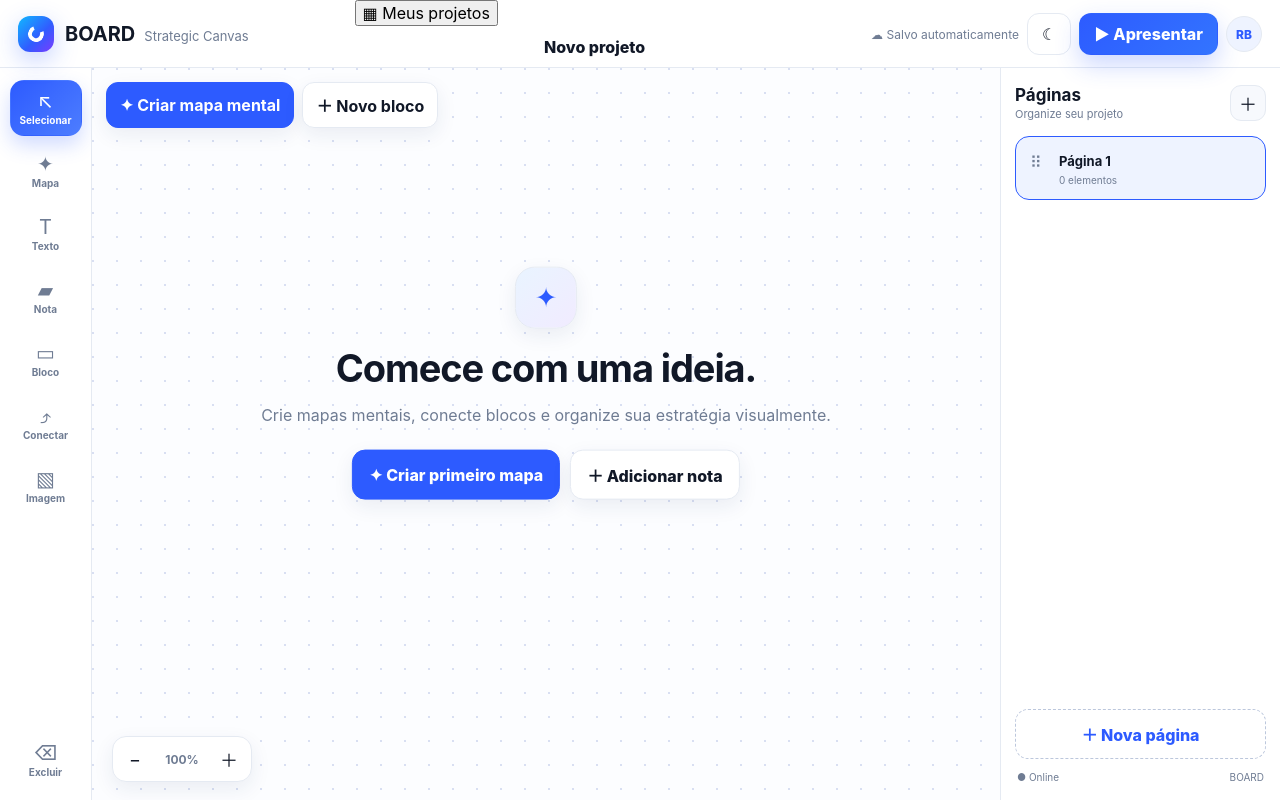
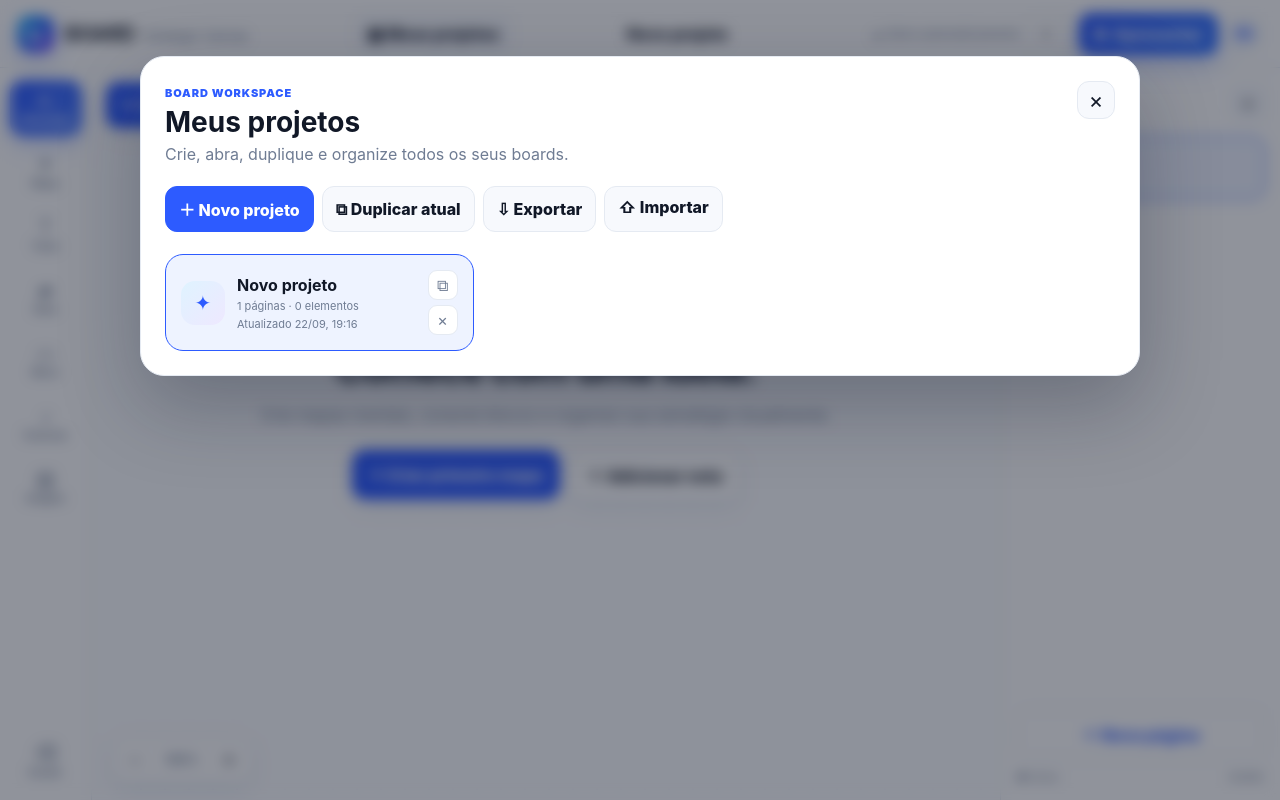
Before and after one commit to AUREON-TECH/BOARD, a plain HTML site: page index.html in a window 1280 px wide. Both pictures are taken after a click on the button "Abrir meus projetos". Drawn offline with Linux system fonts and the light colour scheme.

Commit message:
Melhora visual da biblioteca de projetos

```diff
--- a/styles.css
+++ b/styles.css
@@ -94,3 +94,15 @@ body.presenting .topbar,body.presenting .toolbar,body.presenting .slides-panel,b
 .board-item.selected .drag-handle{display:flex}
 .board-item.editing .item-delete,
 .board-item.editing .node-plus{display:none!important}
+
+.projects-trigger{border:1px solid var(--line);background:var(--panel2);color:var(--text);border-radius:12px;padding:9px 12px;font-weight:800;white-space:nowrap}
+.project-center{display:grid;grid-template-columns:auto minmax(160px,1fr);gap:8px;align-items:center}
+.projects-modal[hidden]{display:none}.projects-modal{position:fixed;inset:0;z-index:100}.projects-backdrop{position:absolute;inset:0;background:rgba(10,17,35,.45);backdrop-filter:blur(7px)}
+.projects-dialog{position:relative;width:min(1000px,92vw);max-height:84vh;overflow:auto;margin:7vh auto;background:var(--panel);border:1px solid var(--line);border-radius:24px;box-shadow:0 30px 80px rgba(15,23,42,.28);padding:24px}
+.projects-dialog-head{display:flex;justify-content:space-between;gap:20px;align-items:flex-start}.projects-dialog-head h2{margin:4px 0 5px;font-size:28px}.projects-dialog-head p{margin:0;color:var(--muted)}.eyebrow{font-size:11px;color:var(--accent);font-weight:900;text-transform:uppercase;letter-spacing:.08em}
+.dialog-close{width:38px;height:38px;border:1px solid var(--line);background:var(--panel2);color:var(--text);border-radius:12px;font-size:22px}
+.projects-toolbar{display:flex;gap:8px;flex-wrap:wrap;margin:22px 0}.projects-toolbar button,.import-label{border:1px solid var(--line);background:var(--panel2);color:var(--text);border-radius:12px;padding:10px 13px;font-weight:800;cursor:pointer}.projects-toolbar .projects-primary{background:var(--accent);color:#fff;border-color:var(--accent)}
+.projects-grid{display:grid;grid-template-columns:repeat(3,minmax(0,1fr));gap:12px}.project-card{position:relative;display:grid;grid-template-columns:44px 1fr auto;gap:12px;align-items:center;border:1px solid var(--line);background:var(--panel2);border-radius:18px;padding:15px;cursor:pointer;transition:.15s}.project-card:hover{transform:translateY(-2px);box-shadow:var(--shadowSm)}.project-card.active{border-color:var(--accent);background:var(--accentSoft)}
+.project-card-icon{width:44px;height:44px;border-radius:14px;display:grid;place-items:center;background:linear-gradient(135deg,#dff3ff,#eee8ff);color:var(--accent);font-size:20px}.project-card-body{min-width:0;display:flex;flex-direction:column}.project-card-body strong{overflow:hidden;text-overflow:ellipsis;white-space:nowrap}.project-card-body small,.project-card-body span{color:var(--muted);font-size:11px;margin-top:4px}.project-card-actions{display:flex;flex-direction:column;gap:5px}.project-card-actions button{width:30px;height:30px;border:1px solid var(--line);background:var(--panel);color:var(--muted);border-radius:9px}
+@media(max-width:900px){.projects-trigger span{display:none}.project-center{grid-template-columns:auto 1fr}.projects-grid{grid-template-columns:1fr 1fr}}
+@media(max-width:620px){.projects-grid{grid-template-columns:1fr}.projects-dialog{padding:18px;margin:4vh auto;max-height:92vh}.projects-toolbar{display:grid;grid-template-columns:1fr 1fr}}
```
